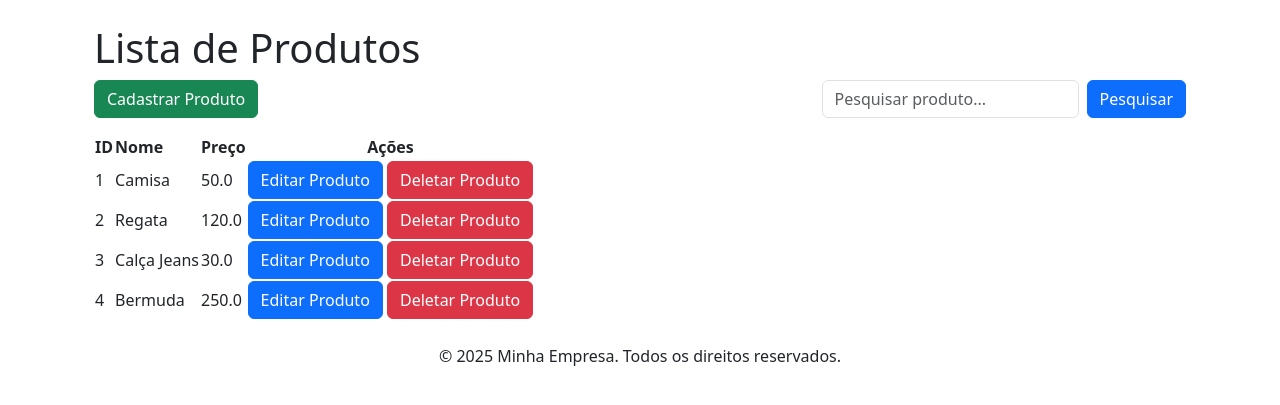
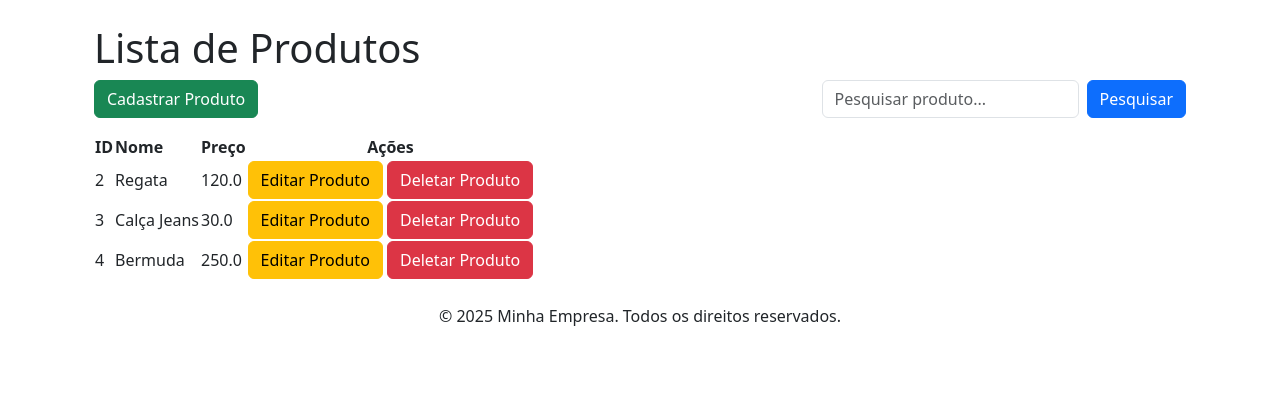
Before and after one commit to AlmirNeto87/Super-Modulo-Flask-Aula02, a Flask app: page /produtos in a window 1280 px wide. Shown: the part 56-461 px from the top of the page. Run offline with Flask 3, Linux system fonts and the light colour scheme.

Commit message:
Cor do botao de editar produtos na pagina listar_produtos.html

```diff
--- a/templates/produtos.html
+++ b/templates/produtos.html
@@ -34,7 +34,7 @@
                 <td>{{ produto.nome}}</td>
                 <td>{{ produto.preco|round(2)}}</td>
                 <td>
-                    <a class="btn btn-primary" href="{{ url_for('editar_produto', id=produto.id)}}">Editar Produto</a>
+                    <a class="btn btn-warning" href="{{ url_for('editar_produto', id=produto.id)}}">Editar Produto</a>
                     <a class="btn btn-danger" href="{{ url_for('deletar_produto', id=produto.id)}}">Deletar Produto</a>
                 </td>
             </tr>
```
